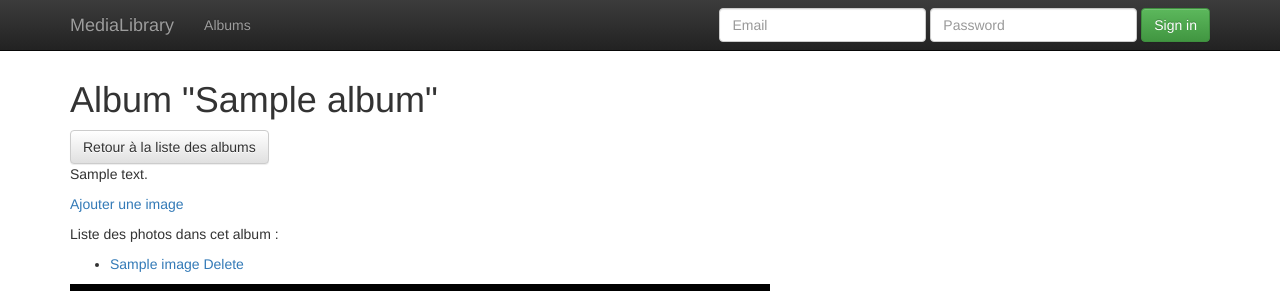
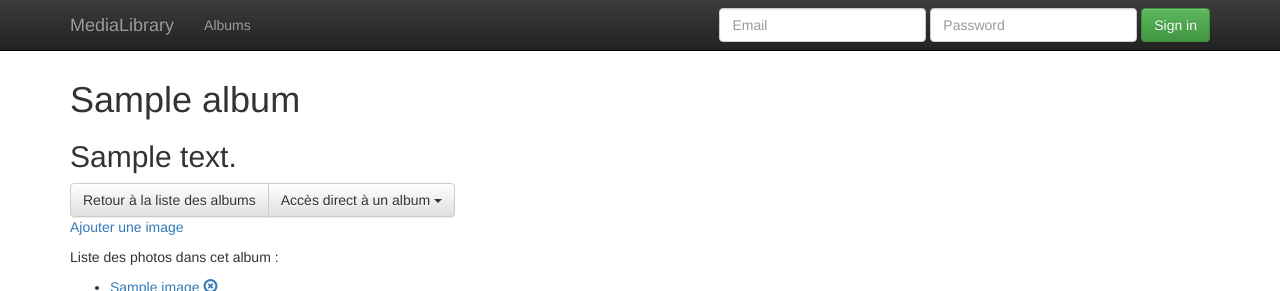
Before and after one commit to Mathsoum/MediaLibrary, a Django app: a page that uses templates/gallery/album_detail.html in a window 1280 px wide. Shown: the top 291 px of the page. Run offline with Django 3.2, Linux system fonts and the light colour scheme; tables that the repository leaves empty hold one stand-in row (values such as "Sample post"); some libraries are stand-ins or nearby versions.

Commit message:
album_detail update

```diff
--- a/templates/gallery/album_detail.html
+++ b/templates/gallery/album_detail.html
@@ -1,10 +1,22 @@
 {% extends "global/main.html" %}
 {% block body %}
 
-<h1>Album "{{ album.title }}"</h1>
-<a href="{% url 'gallery.views.album_list' %}" class="btn btn-default">Retour &agrave; la liste des albums</a>
+<h1>{{ album.title }}</h1>
+<h2>{{ album.description }}</h2>
 
-<p>{{ album.description }}</p>
+<div class="btn-toolbar" role="toolbar" aria-label="...">
+    <div class="btn-group" role="group" aria-label="...">
+        <a href="{% url 'gallery.views.album_list' %}" class="btn btn-default">Retour &agrave; la liste des albums</a><!-- Single button -->
+        <div class="btn-group">
+            <button type="button" class="btn btn-default dropdown-toggle" data-toggle="dropdown" aria-expanded="false">
+                Acc&egrave;s direct à un album <span class="caret"></span>
+            </button>
+            <ul class="dropdown-menu" role="menu">
+                <li><a href="#">Here comes the album list...</a></li>
+            </ul>
+        </div>
+    </div>
+</div>
 
 <p><a href="{% url 'gallery.views.image_add' %}?album_slug={{ album.slug }}">Ajouter une image</a></p>
 
@@ -16,7 +28,9 @@
     {% for image in album.image_set.all %}
         <li>
             <a href='{{ MEDIA_URL }}{{ image.original }}'>{{ image.title }}</a>
-            <a href="{% url 'gallery.views.image_del' album.slug image.id %}">Delete</a>
+            <a href="{% url 'gallery.views.image_del' album.slug image.id %}">
+                <span class="glyphicon glyphicon-remove-circle" aria-hidden="true"></span>
+            </a>
         </li>
     {% endfor %}
     </ul>
```
